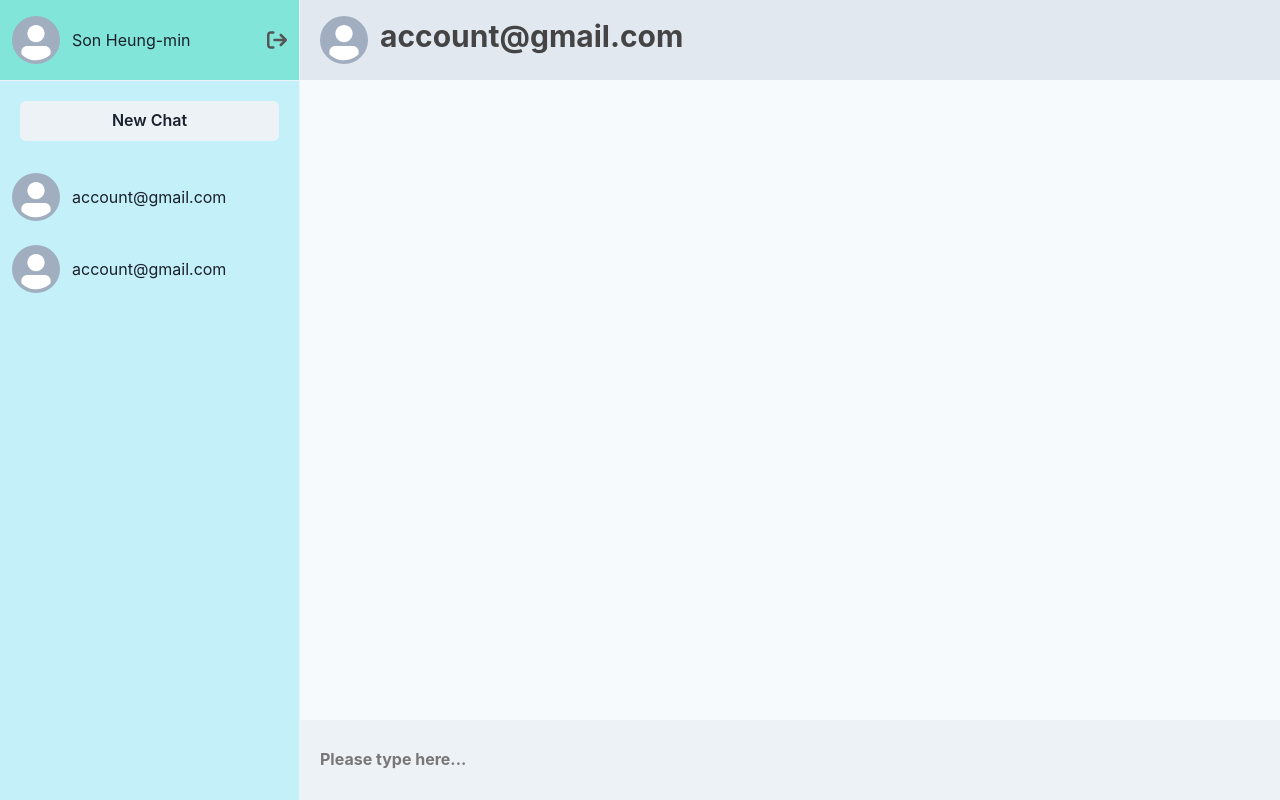
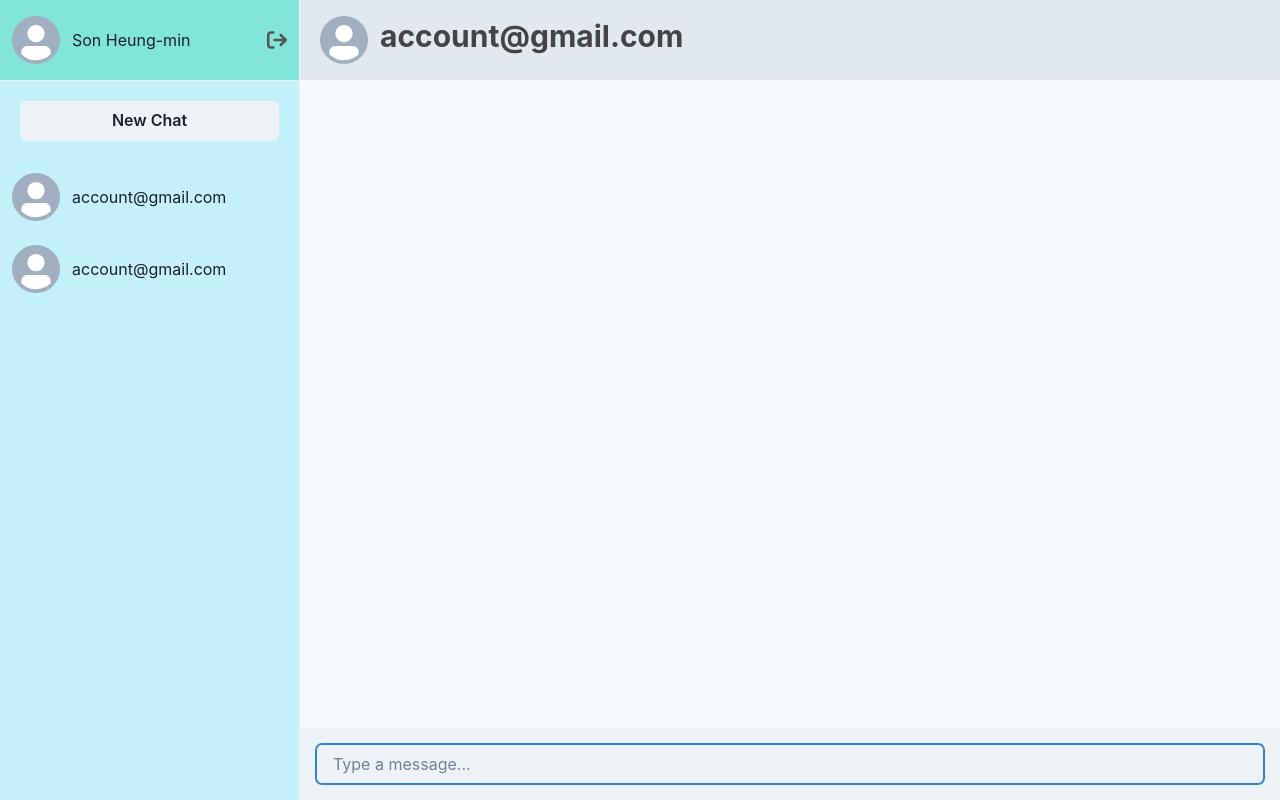
Before and after one commit to spero61/react-practice, a React (Create React App) app in the folder chatapp/: page /chat in a window 1280 px wide. Built offline with nearby package versions, Linux system fonts and the light colour scheme.

Commit message:
Update BottomBar

```diff
--- a/chatapp/src/components/BottomBar.js
+++ b/chatapp/src/components/BottomBar.js
@@ -1,15 +1,15 @@
-import { Flex, Heading } from '@chakra-ui/layout';
+import { FormControl, Input, Button } from '@chakra-ui/react';
 
 const BottomBar = () => (
-  <Flex
+  <FormControl
     bg="gray.100"
-    h="80px"
     w="100%"
     align="center"
-    p={5}
+    p={4}
   >
-    <Heading size="sm" color="#777777">Please type here...</Heading>
-  </Flex>
+    <Input placeholder="Type a message..." autoComplete="off" autoFocus />
+    <Button type="submit" hidden>Send</Button>
+  </FormControl>
 );
 
 export default BottomBar;
```
